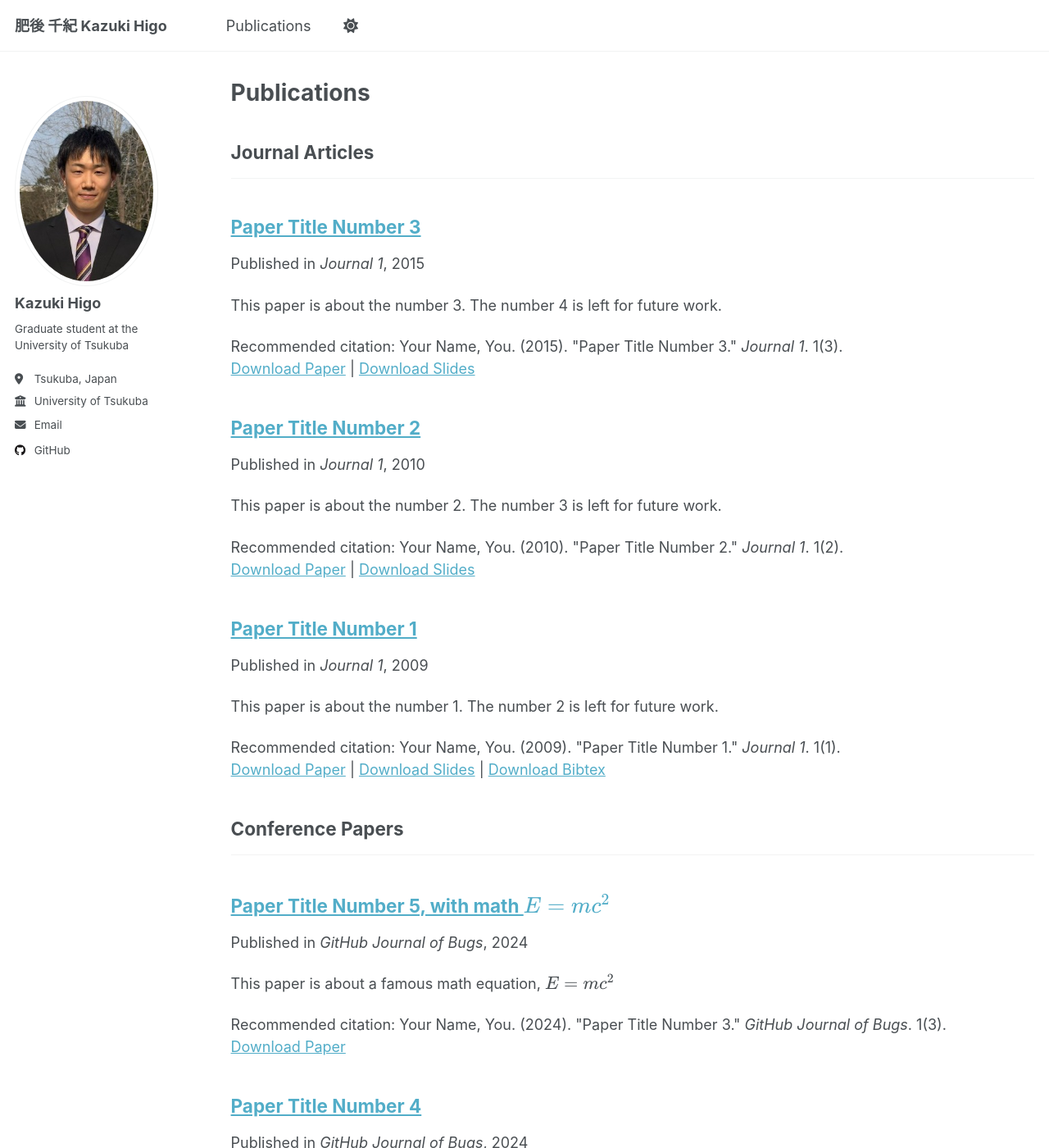
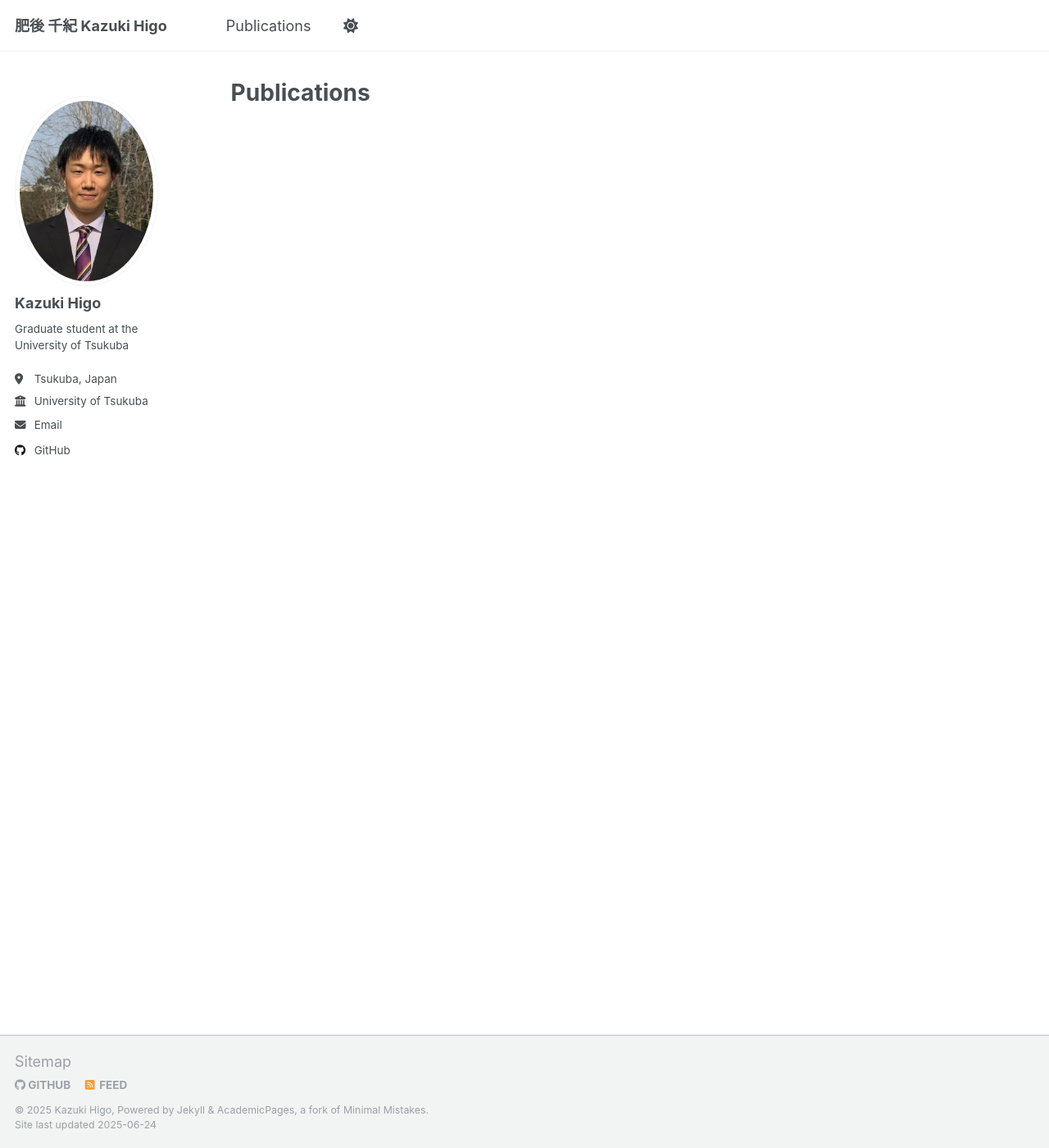
Before and after one commit to millennium-nova/millennium-nova.github.io, a Jekyll site: the page built from _pages/publications.html, in a window 1280 px wide and 1400 px high. Shown: the whole window at 82% size. Built offline with Jekyll 4.4.1, drawn with Linux system fonts in a browser that asks for light colours; a file with an impossible date is left out; some of the changed text lies outside the part shown.

Commit message:
edit files

```diff
--- a/_publications/2009-10-01-paper-title-number-1.md
+++ b/_publications/2009-10-01-paper-title-number-1.md
@@ -1,11 +1,11 @@
 ---
-title: "Paper Title Number 1"
+title: "TerraFusion: Joint Generation of Terrain Geometry and Texture Using Latent Diffusion Models"
 collection: publications
 category: manuscripts
 permalink: /publication/2009-10-01-paper-title-number-1
 excerpt: 'This paper is about the number 1. The number 2 is left for future work.'
-date: 2009-10-01
-venue: 'Journal 1'
+date: 2025-00-00
+venue: 'Virtual Reality & Intelligent Hardware'
 slidesurl: 'http://academicpages.github.io/files/slides1.pdf'
 paperurl: 'http://academicpages.github.io/files/paper1.pdf'
 bibtexurl: 'http://academicpages.github.io/files/bibtex1.bib'
--- a/_publications/2010-10-01-paper-title-number-2.md
+++ /dev/null
@@ -1,14 +0,0 @@
----
-title: "Paper Title Number 2"
-collection: publications
-category: manuscripts
-permalink: /publication/2010-10-01-paper-title-number-2
-excerpt: 'This paper is about the number 2. The number 3 is left for future work.'
-date: 2010-10-01
-venue: 'Journal 1'
-slidesurl: 'http://academicpages.github.io/files/slides2.pdf'
-paperurl: 'http://academicpages.github.io/files/paper2.pdf'
-citation: 'Your Name, You. (2010). &quot;Paper Title Number 2.&quot; <i>Journal 1</i>. 1(2).'
----
-
-The contents above will be part of a list of publications, if the user clicks the link for the publication than the contents of section will be rendered as a full page, allowing you to provide more information about the paper for the reader. When publications are displayed as a single page, the contents of the above "citation" field will automatically be included below this section in a smaller font.
--- a/_publications/2015-10-01-paper-title-number-3.md
+++ /dev/null
@@ -1,14 +0,0 @@
----
-title: "Paper Title Number 3"
-collection: publications
-category: manuscripts
-permalink: /publication/2015-10-01-paper-title-number-3
-excerpt: 'This paper is about the number 3. The number 4 is left for future work.'
-date: 2015-10-01
-venue: 'Journal 1'
-slidesurl: 'http://academicpages.github.io/files/slides3.pdf'
-paperurl: 'http://academicpages.github.io/files/paper3.pdf'
-citation: 'Your Name, You. (2015). &quot;Paper Title Number 3.&quot; <i>Journal 1</i>. 1(3).'
----
-
-The contents above will be part of a list of publications, if the user clicks the link for the publication than the contents of section will be rendered as a full page, allowing you to provide more information about the paper for the reader. When publications are displayed as a single page, the contents of the above "citation" field will automatically be included below this section in a smaller font.
--- a/_publications/2025-06-08-paper-title-number-5.md
+++ /dev/null
@@ -1,13 +0,0 @@
----
-title: "Paper Title Number 5, with math $$E=mc^2$$"
-collection: publications
-category: conferences
-permalink: /publication/2024-02-17-paper-title-number-4
-excerpt: 'This paper is about a famous math equation, $$E=mc^2$$'
-date: 2024-02-17
-venue: 'GitHub Journal of Bugs'
-paperurl: 'http://academicpages.github.io/files/paper3.pdf'
-citation: 'Your Name, You. (2024). &quot;Paper Title Number 3.&quot; <i>GitHub Journal of Bugs</i>. 1(3).'
----
-
-Using [MathJax](https://www.mathjax.org/) in the description is supported - $$E=mc^2$$ - however, the use must be mindful that the default delimiters are `$$...$$` and `\\[...\\]` which differs from the `$...$` that is typically expected.
```
Also changed, not shown: _publications/2024-02-17-paper-title-number-4.md (deleted, +0 -13 lines).
